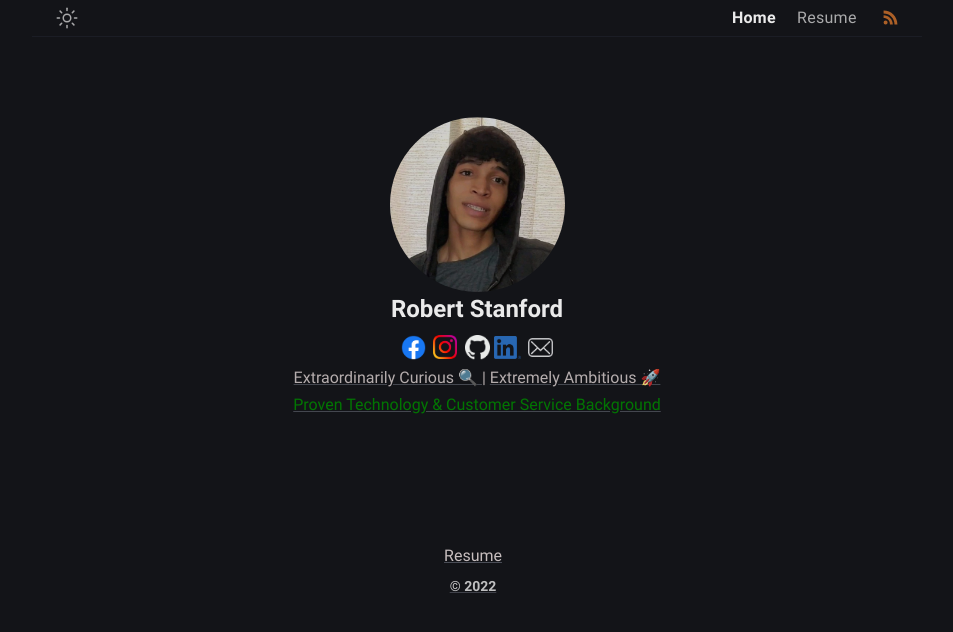
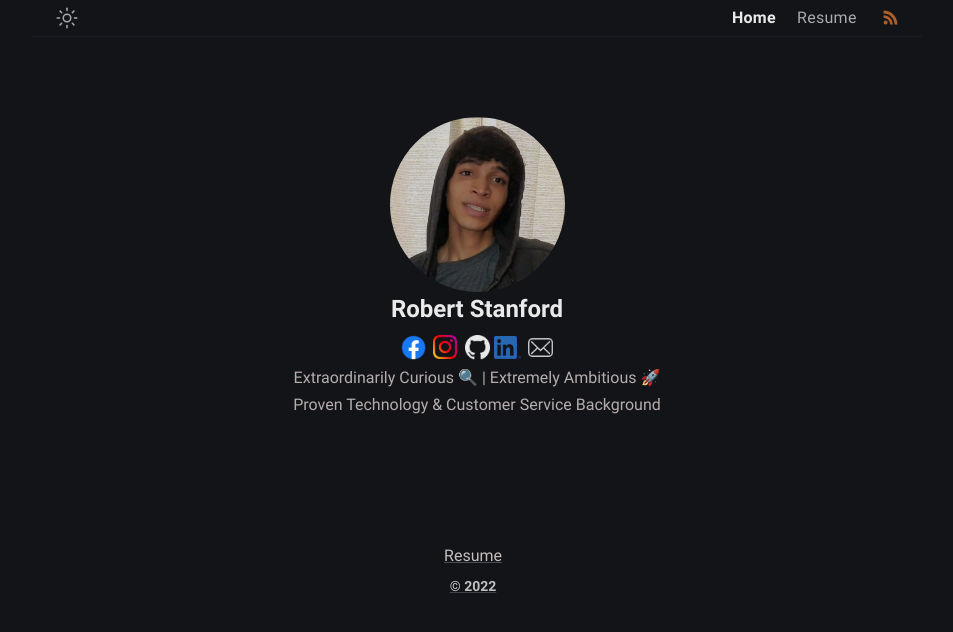
Before and after one commit to shmor3/personal-site, a Jekyll site: the page built from index.md, in a window 1280 px wide. Shown: the top 632 px of the page, without its empty margins (163-1116 px from the left). Built offline with Jekyll 4.4.1, drawn with Linux system fonts in a browser that asks for light colours.

Commit message:
Home Page Updates

```diff
--- a/_config.yml
+++ b/_config.yml
@@ -11,7 +11,7 @@ mode: dark # default theme "dark" | "light"
 author:
   name: Robert Stanford # author name
   bio: >- # tell to the world
-    <a href="/projects">Extraordinarily Curious 🔍 </a>| <a href="/projects"">Extremely Ambitious 🚀  </a><br/><span style="color: green;"><a href="/Resume/">Proven Technology & Customer Service Background</a></span><br/>
+    <span>Extraordinarily Curious 🔍 | Extremely Ambitious 🚀</span><br/><span>Proven Technology & Customer Service Background</span><br/>
   username: robertandstuff # general username
   github: shmor3 # github username
   twitter: robertandstuff_ # twitter username
```
Also changed, not shown: 3 other files.
